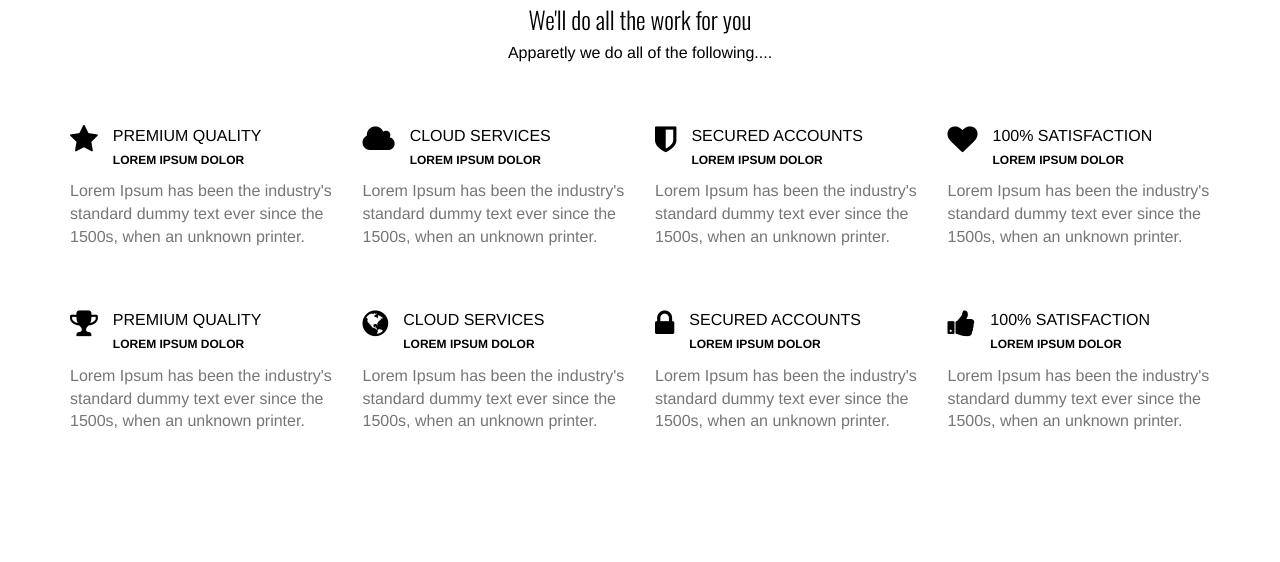
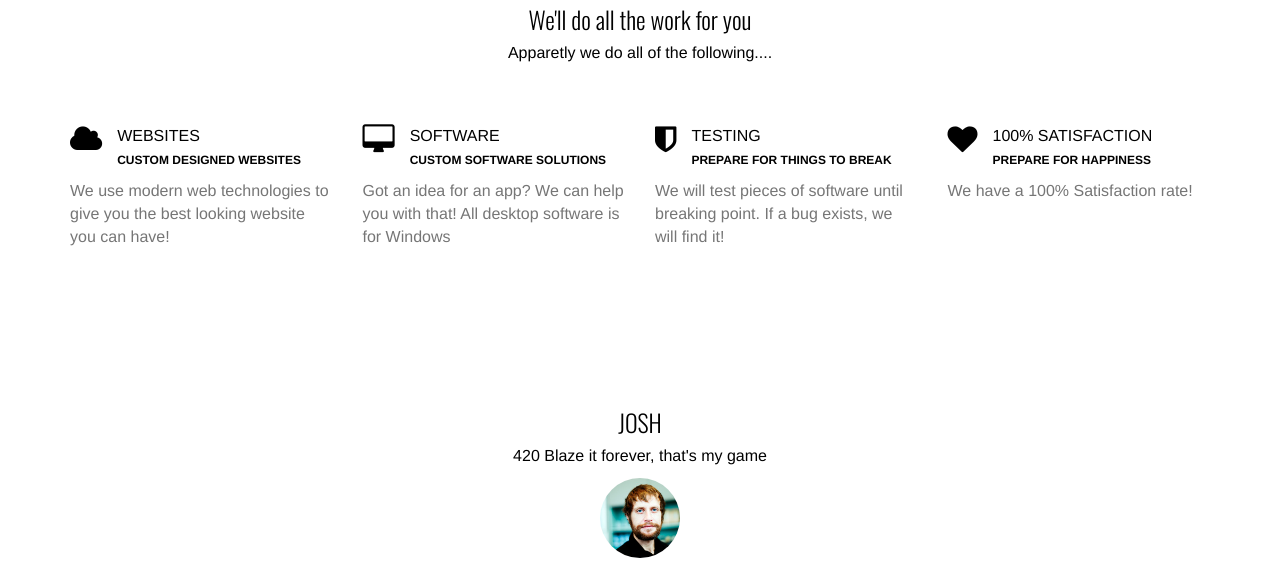
Before and after one commit to Ayatron-Studios/Ayatron-Studios-website, a plain HTML site: page index.html in a window 1280 px wide. Shown: the part 3800-4362 px from the top of the page. Drawn offline with nearby package versions, Linux system fonts and the light colour scheme.

Commit message:
content complte apart from member section

```diff
--- a/index.html
+++ b/index.html
@@ -41,9 +41,9 @@
 			<a href="#services" class="smoothScroll">Services</a>
 			<a href="#team" class="smoothScroll">Team</a>
 			<a href="#contact" class="smoothScroll">Contact</a>
-			<!--<a href="#"><i class="fa fa-facebook"></i></a>-->
 			<a href="https://twitter.com/Delphboy"><i class="fa fa-twitter"></i></a>
 			<a href="https://github.com/Ayatron-Studios"><i class="fa fa-github"></i></a>
+			<a href="http://redhotcheung.ayatronstudios.com/"><i class="fa fa-fire"></i></a>
 			<a href="#contact"><i class="fa fa-envelope"></i></a>
 		</div>
 
@@ -77,10 +77,12 @@
 
 					<div class="col-md-6">
 						<p><strong>HOW WE MET</strong><br/>We are all in the same computing class at college. Some of us have been friends longer than others, but who cares when we code together?</p>
+						<br/>
 						<p><strong>OUR SKILLS</strong><br/>Our skills vary throughout the computing discipline. We have a mixture of experiences and a mixture of technical preferances. This makes use a very varried team that can complete projects with different natures. </p>
 					</div>
 					<div class="col-md-6">
 						<p><strong>CURRENT PROJECTS</strong><br/><ul><li>Our website</li><li>CollabaCode</li><li>A secret project</li></ul></p>
+						<br/>
 						<p><strong>THE FUTURE</strong><br/>However, who knows what the future may hold?</p><blockquote>"I don't know where I'm going, but I know I am on the way" Carl Sandburg</blockquote>
 					</div>
 
@@ -221,39 +223,23 @@
 
 			<div class="row mt">
 				<div class="col-lg-3 service">
-					<i class="fa fa-star"></i><p>PREMIUM QUALITY<br/><small>LOREM IPSUM DOLOR</small></p>
-					<p class="text">Lorem Ipsum has been the industry's standard dummy text ever since the 1500s, when an unknown printer.</p>
+					<i class="fa fa-cloud"></i><p>WEBSITES<br/><small>CUSTOM DESIGNED WEBSITES</small></p>
+					<p class="text">We use modern web technologies to give you the best looking website you can have!</p>
 				</div>
 				<div class="col-lg-3 service">
-					<i class="fa fa-cloud"></i><p>CLOUD SERVICES<br/><small>LOREM IPSUM DOLOR</small></p>
-					<p class="text">Lorem Ipsum has been the industry's standard dummy text ever since the 1500s, when an unknown printer.</p>
+					<i class="fa fa-desktop"></i><p>SOFTWARE<br/><small>CUSTOM SOFTWARE SOLUTIONS</small></p>
+					<p class="text">Got an idea for an app? We can help you with that! All desktop software is for Windows</p>
 				</div>
 				<div class="col-lg-3 service">
-					<i class="fa fa-shield"></i><p>SECURED ACCOUNTS<br/><small>LOREM IPSUM DOLOR</small></p>
-					<p class="text">Lorem Ipsum has been the industry's standard dummy text ever since the 1500s, when an unknown printer.</p>
+					<i class="fa fa-shield"></i><p>TESTING<br/><small>PREPARE FOR THINGS TO BREAK</small></p>
+					<p class="text">We will test pieces of software until breaking point. If a bug exists, we will find it!</p>
 				</div>
 				<div class="col-lg-3 service">
-					<i class="fa fa-heart"></i><p>100% SATISFACTION<br/><small>LOREM IPSUM DOLOR</small></p>
-					<p class="text">Lorem Ipsum has been the industry's standard dummy text ever since the 1500s, when an unknown printer.</p>
+					<i class="fa fa-heart"></i><p>100% SATISFACTION<br/><small>PREPARE FOR HAPPINESS</small></p>
+					<p class="text">We have a 100% Satisfaction rate!</p>
 				</div>
 			</div><! --/row -->
-			<div class="row mt">
-				<div class="col-lg-3 service">
-					<i class="fa fa-trophy"></i><p>PREMIUM QUALITY<br/><small>LOREM IPSUM DOLOR</small></p>
-					<p class="text">Lorem Ipsum has been the industry's standard dummy text ever since the 1500s, when an unknown printer.</p>
-				</div>
-				<div class="col-lg-3 service">
-					<i class="fa fa-globe"></i><p>CLOUD SERVICES<br/><small>LOREM IPSUM DOLOR</small></p>
-					<p class="text">Lorem Ipsum has been the industry's standard dummy text ever since the 1500s, when an unknown printer.</p>
-				</div>
-				<div class="col-lg-3 service">
-					<i class="fa fa-lock"></i><p>SECURED ACCOUNTS<br/><small>LOREM IPSUM DOLOR</small></p>
-					<p class="text">Lorem Ipsum has been the industry's standard dummy text ever since the 1500s, when an unknown printer.</p>
-				</div>
-				<div class="col-lg-3 service">
-					<i class="fa fa-thumbs-up"></i><p>100% SATISFACTION<br/><small>LOREM IPSUM DOLOR</small></p>
-					<p class="text">Lorem Ipsum has been the industry's standard dummy text ever since the 1500s, when an unknown printer.</p>
-				</div>
+
 			</div><! --/row -->
 
 		</div><! --/container -->
@@ -307,7 +293,7 @@
 						<div class="item mb centered">
 					      <h3>SANA</h3>
 					      <p>Write something about yourself here. Keep it short</p>
-					      <p><img class="img-circle" src="assets/img/pic-t3.jpg" width="80"></p>
+					      <p><img class="img-circle" src="assets/img/sana.jpg" width="80"></p>
 					    </div>
 					  </div>
 					  <!-- Indicators -->
```
Also changed, not shown: assets/img/sana.jpg (added).
